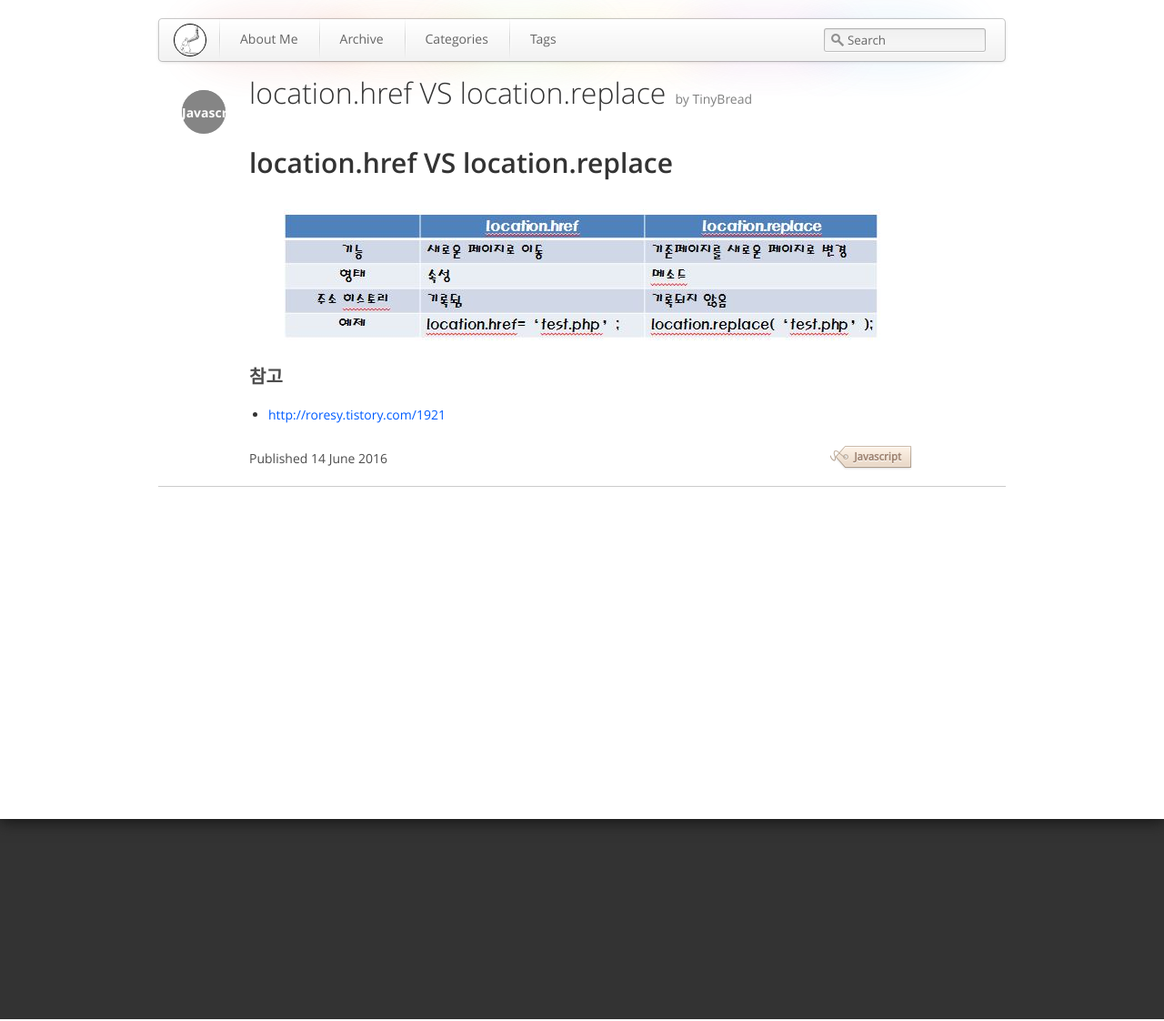
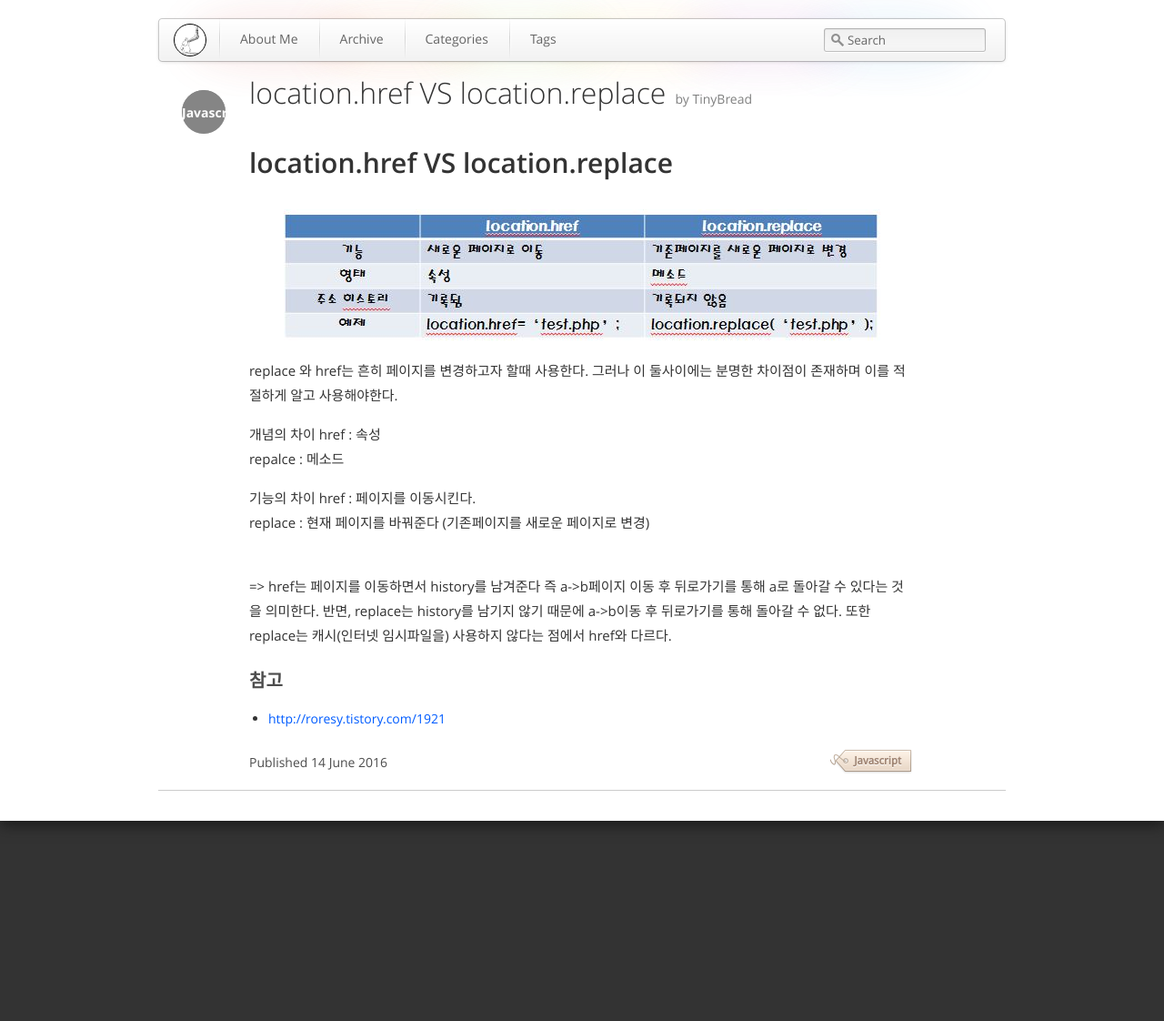
Before and after one commit to tinybread/tinybread.github.com, a Jekyll site: the page built from _posts/2016-6-14-location.href VS location.replace.md, in a window 1280 px wide. Shown: the whole page at 91% size. Built offline with Jekyll 4.4.1, drawn with Linux system fonts in a browser that asks for light colours.

Commit message:
update location.href/ locatipn.replace

```diff
--- a/_posts/2016-6-14-location.href VS location.replace.md
+++ b/_posts/2016-6-14-location.href VS location.replace.md
@@ -15,6 +15,23 @@ tags: [Javascript]
 
 <img src="/assets/themes/Snail/img/Javascript/href_VS_replace/href와replace차이.JPG" alt="">
 
+replace 와 href는 흔히 페이지를 변경하고자 할때 사용한다. 그러나 이 둘사이에는 분명한 차이점이 존재하며 이를 적절하게 알고 사용해야한다.
+
+개념의 차이
+href : 속성
+<br>repalce : 메소드
+
+기능의 차이
+href : 페이지를 이동시킨다.
+<br>replace : 현재 페이지를 바꿔준다 (기존페이지를 새로운 페이지로 변경)
+
+<br>
+=> href는 페이지를 이동하면서 history를 남겨준다 즉 a->b페이지 이동 후 뒤로가기를 통해 a로 돌아갈 수 있다는 것을 의미한다.
+반면, replace는 history를 남기지 않기 때문에 a->b이동 후 뒤로가기를 통해 돌아갈 수 없다. 또한 replace는 캐시(인터넷 임시파일을) 사용하지 않다는 점에서 href와 다르다.
+
+
+
+
 
 ### 참고
 * [http://roresy.tistory.com/1921 ](http://roresy.tistory.com/1921)
```
